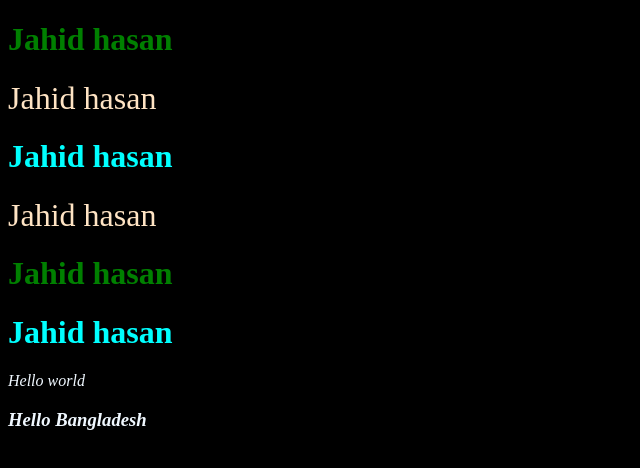
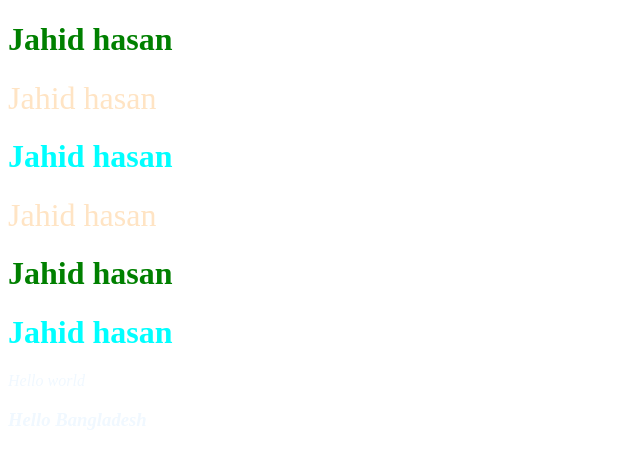
Before and after one commit to jahidjubaer/Development, a plain HTML site: page Fundamentals_of_Web_Development/CSS_Ostad/Selector.html in a window 1280 px wide. Shown: the whole page, without its empty margins (0-640 px from the left). Drawn offline with Linux system fonts and the light colour scheme.

Commit message:
css added

```diff
--- /dev/null
+++ b/Fundamentals_of_Web_Development/CSS_Ostad/Background.css
@@ -0,0 +1,6 @@
+body{
+    background-image: url("pexels-pixabay-531880.jpg");
+    background-repeat: no-repeat;
+    background-position: left;
+    background-attachment: fixed;
+}
--- /dev/null
+++ b/Fundamentals_of_Web_Development/CSS_Ostad/Border.css
@@ -0,0 +1,19 @@
+/*Border style*/
+
+h3{
+    border-style: dashed;
+}
+
+p{
+    border-style: double;
+}
+/*there have many border-style type*/
+
+/*border radius*/
+
+.my_div{
+    height: 100px;
+    width: 200px;
+    border-radius: 100px 10px 100px 10px;
+    background-color: aqua;
+}
--- /dev/null
+++ b/Fundamentals_of_Web_Development/CSS_Ostad/Display.css
@@ -0,0 +1,7 @@
+/*write one by one and run and see the magic*/
+p{
+    display: inline;
+    display: block;
+    display: inline-block;
+
+}
--- /dev/null
+++ b/Fundamentals_of_Web_Development/CSS_Ostad/Fonts.css
@@ -0,0 +1,7 @@
+p{
+    font-size: medium;
+    font-family: 'Times New Roman', Times, serif;
+    font-weight: 200;
+    font-style: italic;
+    font-variant: normal;
+}
--- /dev/null
+++ b/Fundamentals_of_Web_Development/CSS_Ostad/Justify_Contant.css
@@ -0,0 +1,4 @@
+.content_justify{
+    display: flex;
+    justify-content: space-between;
+}
--- /dev/null
+++ b/Fundamentals_of_Web_Development/CSS_Ostad/Overflow.css
@@ -0,0 +1,7 @@
+p{
+    width: 300px;
+    height: 200px;
+    border: solid 5px red;
+    /*overflow: auto;*/
+
+}
--- a/Fundamentals_of_Web_Development/CSS_Ostad/Selector.css
+++ b/Fundamentals_of_Web_Development/CSS_Ostad/Selector.css
@@ -18,7 +18,7 @@ h1 {
 /*Universel selector*/
 
 *{
-    background-color:black;
+
 }
 
 /*Grouph Selector*/
--- /dev/null
+++ b/Fundamentals_of_Web_Development/CSS_Ostad/variable.css
@@ -0,0 +1,9 @@
+:root{
+    --colorprimary : black;
+    --fontsize : 20px
+}
+
+p{
+    color: var(--colorprimary);
+    font-size: var(--fontsize);
+}
```
Also changed, not shown: Fundamentals_of_Web_Development/CSS_Ostad/Hover.css (added, +21 -0 lines), Fundamentals_of_Web_Development/CSS_Ostad/Line_height.css (added, +7 -0 lines), Fundamentals_of_Web_Development/CSS_Ostad/Padding.css (added, +10 -0 lines), Fundamentals_of_Web_Development/CSS_Ostad/Position.css (added, +7 -0 lines).
